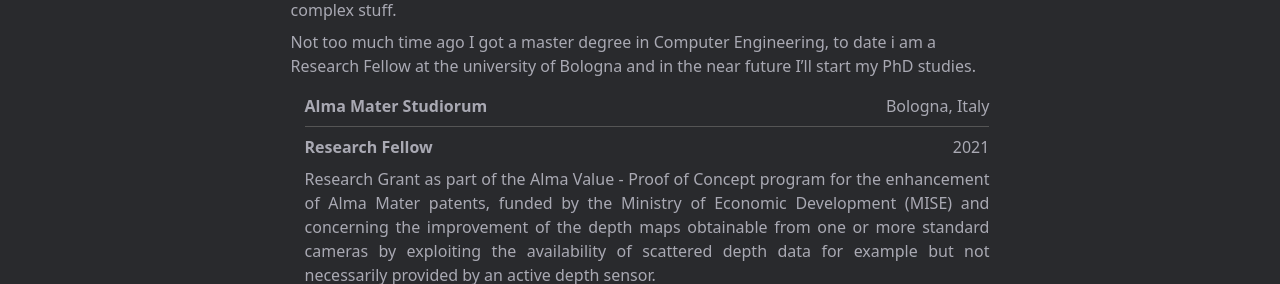
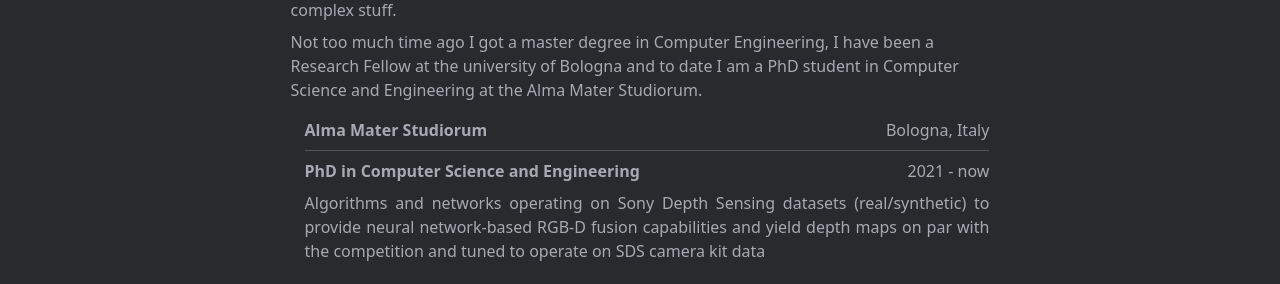
Before and after one commit to andreaconti/andreaconti.github.io, a plain HTML site: page about/index.html in a window 1280 px wide. Shown: the part 639-923 px from the top of the page. Drawn offline with Linux system fonts and the light colour scheme.

Commit message:
Add PhD, update cv

```diff
--- a/about/index.html
+++ b/about/index.html
@@ -7,7 +7,7 @@
         <meta http-equiv="X-UA-Compatible" content="IE=edge, chrome=1">
         <title>About Me - Andrea Conti Software Engineer</title><meta name="Description" content=""><meta property="og:title" content="About Me" />
 <meta property="og:description" content="Brief Introduction Hi! Certainly you don&rsquo;t know me and if it is the case you probably don&rsquo;t need this introduction. I am just a hungry and passionate software engineer interested in everything about Computer Science. I really love to learn new things and challenge myself to solve complex stuff.
-Not too much time ago I got a master degree in Computer Engineering, to date i am a Research Fellow at the university of Bologna and in the near future I&rsquo;ll start my PhD studies." />
+Not too much time ago I got a master degree in Computer Engineering, I have been a Research Fellow at the university of Bologna and to date I am a PhD student in Computer Science and Engineering at the Alma Mater Studiorum." />
 <meta property="og:type" content="article" />
 <meta property="og:url" content="https://andreaconti.github.io/about/" /><meta property="article:section" content="" />
 
@@ -16,7 +16,7 @@ Not too much time ago I got a master degree in Computer Engineering, to date i a
 <meta name="twitter:card" content="summary"/>
 <meta name="twitter:title" content="About Me"/>
 <meta name="twitter:description" content="Brief Introduction Hi! Certainly you don&rsquo;t know me and if it is the case you probably don&rsquo;t need this introduction. I am just a hungry and passionate software engineer interested in everything about Computer Science. I really love to learn new things and challenge myself to solve complex stuff.
-Not too much time ago I got a master degree in Computer Engineering, to date i am a Research Fellow at the university of Bologna and in the near future I&rsquo;ll start my PhD studies."/>
+Not too much time ago I got a master degree in Computer Engineering, I have been a Research Fellow at the university of Bologna and to date I am a PhD student in Computer Science and Engineering at the Alma Mater Studiorum."/>
 <meta name="application-name" content="Andrea Conti Software Engineer">
 <meta name="apple-mobile-web-app-title" content="Andrea Conti Software Engineer"><meta name="theme-color" content="#ffffff"><meta name="msapplication-TileColor" content="#da532c"><link rel="shortcut icon" type="image/x-icon" href="/favicon.ico" />
         <link rel="icon" type="image/png" sizes="32x32" href="/favicon-32x32.png">
@@ -29,7 +29,7 @@ Not too much time ago I got a master degree in Computer Engineering, to date i a
         "mainEntityOfPage": {
             "@type": "WebPage",
             "@id": "https:\/\/andreaconti.github.io\/about\/"
-        },"genre": "page","wordcount":  586 ,
+        },"genre": "page","wordcount":  723 ,
         "url": "https:\/\/andreaconti.github.io\/about\/","publisher": {
             "@type": "Organization",
             "name": "Andrea Conti"},"author": {
@@ -115,8 +115,72 @@ Not too much time ago I got a master degree in Computer Engineering, to date i a
 this introduction. I am just a hungry and passionate <strong>software engineer</strong>
 interested in everything about <strong>Computer Science</strong>. I really love to
 learn new things and challenge myself to solve complex stuff.</p>
-<p>Not too much time ago I got a master degree in Computer Engineering, to date i am a Research Fellow at the university of Bologna and in the near future I&rsquo;ll start my PhD studies.</p>
-<!-- raw HTML omitted -->
+<p>Not too much time ago I got a master degree in Computer Engineering, I have been a Research Fellow at the university of Bologna and to date I am a PhD student in Computer Science and Engineering at the Alma Mater Studiorum.</p>
+<p><style>
+    .title {
+        margin-left: 2%;
+        display: flex;
+        flex-direction: column;
+        width: calc(100% - 2%);
+    }
+
+    .title .title-header {
+        width: 100%;
+        display: flex;
+        border-bottom: 1px solid #555555;
+    }
+
+    .title .title-header p:nth-child(1) {
+        font-weight: bolder;
+        text-align: left;
+        width: 75%;
+    }
+
+    .title .title-header p:nth-child(2) {
+        text-align: right;
+        width: 25%;
+    }
+
+    .title .title-footer {
+        width: 100%;
+        display: flex;
+    }
+
+    .title .title-footer p:nth-child(1) {
+        font-weight: bolder;
+        text-align: left;
+        width: 75%;
+    }
+
+    .title .title-footer p:nth-child(2) {
+        text-align: right;
+        width: 25%;
+    }
+
+    .title .description {
+        text-align: justify;
+        font-weight: lighter;
+    }
+
+</style>
+
+<div class="title">
+    <div class="title-header">
+        <p>Alma Mater Studiorum</p>
+        <p>Bologna, Italy </p>
+    </div>
+    <div class="title-footer">
+        <p>PhD in Computer Science and Engineering</p>
+        <p>2021 - now</p>
+    </div>
+    <div class="description">
+
+Algorithms and networks operating on Sony Depth Sensing datasets (real/synthetic) to provide neural network-based RGB-D fusion capabilities and yield depth maps on par with the competition and tuned to operate on SDS camera kit data
+
+    </div>
+    <p></p>
+</div>
+
 <style>
     .title {
         margin-left: 2%;
@@ -172,7 +236,7 @@ learn new things and challenge myself to solve complex stuff.</p>
     </div>
     <div class="title-footer">
         <p>Research Fellow</p>
-        <p>2021</p>
+        <p>2020-2021</p>
     </div>
     <div class="description">
 
@@ -181,7 +245,7 @@ Research Grant as part of the Alma Value - Proof of Concept program for the enha
     </div>
     <p></p>
 </div>
-
+</p>
 <style>
     .title {
         margin-left: 2%;
```
Also changed, not shown: index.html (+1 -1 lines), 1 other file.
